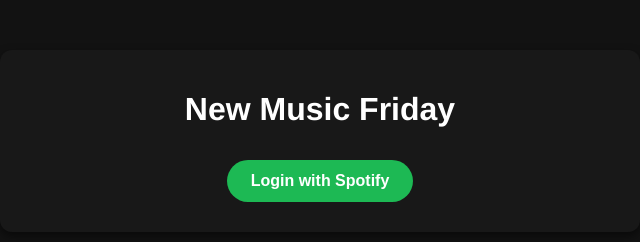
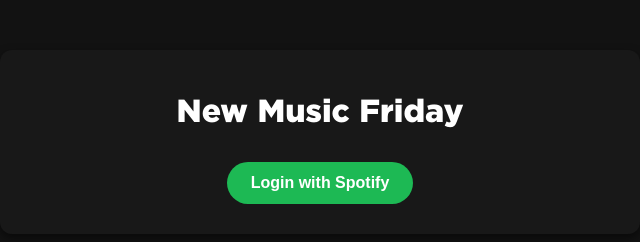
Before and after one commit to Ume06/new-music-friday, a website: page public/index.html in a window 1280 px wide. Shown: the whole page, without its empty margins (320-960 px from the left). Drawn offline with nearby package versions, Linux system fonts and the light colour scheme.

Commit message:
Feat: Add Gotham Fonts

```diff
--- a/public/style.css
+++ b/public/style.css
@@ -1,8 +1,29 @@
+@font-face {
+  font-family: "Gotham Bold";
+  src: url("/fonts/Gotham-Bold.otf") format("opentype");
+  font-weight: bold;
+  font-style: normal;
+}
+
+@font-face {
+  font-family: "Gotham Light Italic";
+  src: url("/fonts/Gotham-LightItalic.otf") format("opentype");
+  font-weight: normal;
+  font-style: normal;
+}
+
+@font-face {
+  font-family: "Gotham Black";
+  src: url("/fonts/Gotham-Black.otf") format("opentype");
+  font-weight: normal;
+  font-style: normal;
+}
+
 /* General Styling */
 body {
   background-color: #121212; /* Spotify dark background */
   color: white;
-  font-family: 'Helvetica Neue', Arial, sans-serif;
+  font-family: "Helvetica Neue", Arial, sans-serif;
   text-align: center;
   margin: 0;
   padding: 0;
@@ -38,13 +59,25 @@
 }
 
 /* Profile Section */
+h1 {
+  font-family: 'Gotham Black';
+}
+
 h2 {
   text-align: left;
   font-size: 24px;
   margin-left: 20px;
   margin-bottom: 10px;
+  font-family: "Gotham Black";
 }
 
+h3 {
+  font-family: "Gotham Bold";
+}
+
+p {
+  font-family: "Gotham Light Italic";
+}
 /* 🎵 Album & Track Images (Square with Rounded Corners, No Border) */
 .album-cover {
   position: relative;
@@ -83,7 +116,7 @@
 
 /* Play Icon */
 .album-cover .play-button::before {
-  content: '▶'; /* Play icon */
+  content: "▶"; /* Play icon */
   font-size: 40px;
   color: white;
 }
@@ -94,8 +127,8 @@
 }
 
 .info {
-    margin-left: 1em;
-    text-align: left;
+  margin-left: 1em;
+  text-align: left;
 }
 
 /* Song List */
@@ -137,7 +170,7 @@
   transform: scale(1.1); /* Slight zoom effect */
 }
 
-input[type='text'] {
+input[type="text"] {
   width: calc(100% - 24px);
   padding: 12px;
   font-size: 16px;
@@ -151,7 +184,7 @@
   transition: border-color 0.3s ease;
 }
 
-input[type='text']:focus {
+input[type="text"]:focus {
   border-color: #1ed760;
 }
 
```
Also changed, not shown: public/fonts/Gotham-Black.otf (added), public/fonts/Gotham-Bold.otf (added), public/fonts/Gotham-LightItalic.otf (added).
